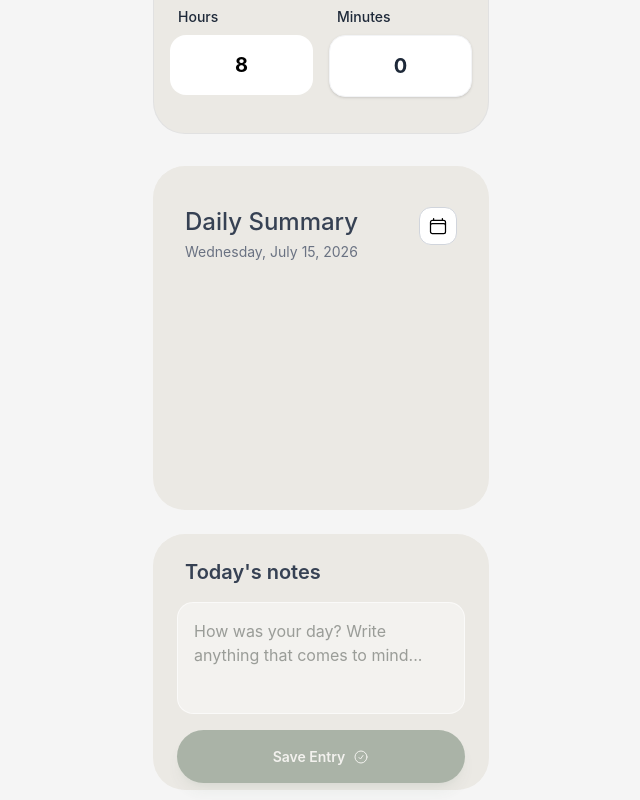
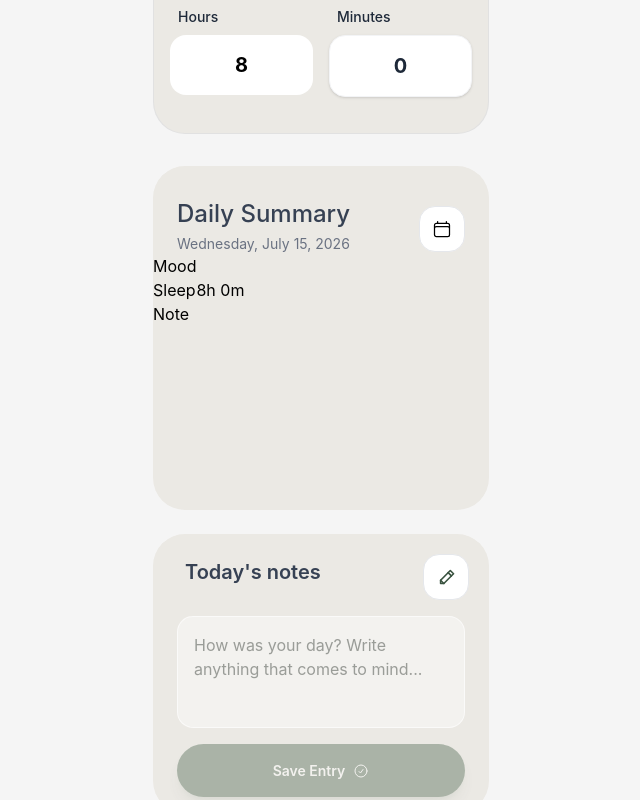
Before and after one commit to Risqybas/kelola-jiwa, a React (Vite) app: page /mood in a window 1280 px wide. Shown: the part 666-1466 px from the top of the page, without its empty margins (319-959 px from the left). Built offline with nearby package versions, Linux system fonts and the light colour scheme; no server answers.

Commit message:
93% done css and react

```diff
--- a/src/pages/mood.jsx
+++ b/src/pages/mood.jsx
@@ -19,7 +19,6 @@ const Mood = () => {
   const navigate = useNavigate();
   const [sleepHours, setSleepHours] = useState(8);
   const [sleepMinutes, setSleepMinutes] = useState(0);
-
 
   const gratitudeSentenceRef = useRef(null);
   const safetySectionRef = useRef(null);
@@ -127,11 +126,14 @@ const Mood = () => {
       });
   }, []); //need to understand
 
+  const [submitGratitude, setSubmitGratitude] = useState("");
   async function handleSubmit() {
     setStatus("submitting");
     try {
-      await submitForm(answer);
+      // await submitForm(answer);
       setStatus("success");
+      setSubmitGratitude(answer)
+      console.log(submitGratitude)
     } catch (err) {
       setStatus("typing");
       setError(err);
@@ -141,6 +143,7 @@ const Mood = () => {
   function handleTextAreaChange(e) {
     setAnswer(e.target.value);
   }
+
 
   return (
     //top page
@@ -305,12 +308,12 @@ const Mood = () => {
       </div>
 
       <div className="box w-84 h-86 rounded-4xl border-gray-300 mx-auto bg-[#EBE9E4] corner mt-8 overflow-hidden pb-6">
-        <div className="flex justify-between items-center px-8 pt-6">
+        <div className="flex justify-between items-start">
           <div>
-            <h1 className="text-2xl mt-4 font-medium text-gray-700">
+            <h1 className="text-2xl mt-8 font-medium pl-6 text-gray-700">
               Daily Summary
             </h1>
-            <h3 className="text-sm text-gray-500 mt-1">
+            <h3 className="text-sm text-gray-500 pl-6 mt-1">
               {today.toLocaleDateString("en-US", {
                 weekday: "long",
                 year: "numeric",
@@ -319,8 +322,8 @@ const Mood = () => {
               })}
             </h3>
           </div>
-          {/*kalendar logo : terakhir sampe sini belum atur*/}
-          <div className="bg-white flex justify-between p-2 border border-gray-300 rounded-xl">
+          {/* bg-white flex justify-between p-2 border border-gray-300 rounded-xl */}
+          <div className="bg-white flex items-center justify-center  p-3 border border-gray-200 rounded-2xl mt-10 mr-6">
             <svg
               xmlns="http://www.w3.org/2000/svg"
               fill="none"
@@ -337,15 +340,56 @@ const Mood = () => {
             </svg>
           </div>
         </div>
-
-
+           <table className="table-auto">
+              <tbody>
+                <tr>
+                <td>Mood</td>
+                <td>{mood}</td>
+                </tr>
+              </tbody>
+              <tbody>
+                <tr>
+                <td>Sleep</td>
+                <td>{Math.floor(sleepDuration / 60)}h {Math.floor(sleepDuration % 60)}m</td>
+                </tr>
+              </tbody>
+              <tbody>
+                <tr>
+                <td>Note</td>
+                <td>{submitGratitude}</td>
+                </tr>
+              </tbody>
+          </table>
       </div>
 
-      <div className="box w-84 h-64 bg-[#EBE9E4] rounded-4xl my-6 mx-auto">
+      <div className="box h-auto w-84 bg-[#EBE9E4] rounded-4xl my-6 mx-auto">
         {/* Gratitude Area */}
-        <h1 className="text-xl font-semibold pl-8 pt-6 text-gray-700">
-          Today's notes
-          </h1>
+        <div className="flex justify-between items-start">
+          <div>
+            <h1 className="text-xl font-semibold pl-8 pt-6 text-gray-700">
+              Today's notes
+            </h1>
+          </div>
+          <div className="bg-white flex justify-between p-2 border border-gray-200 rounded-2xl  mt-5 mr-5">
+          <svg
+            xmlns="http://www.w3.org/2000/svg"
+            viewBox="-2 0 26 24"
+            fill="none"
+            stroke="#3A5340"
+            strokeWidth="1.5"
+            strokeLinecap="round"
+            strokeLinejoin="round"
+            className="w-7 h-7 shrink-0"
+          >
+            {/* Badan pensil */}
+            <path d="M15 6L18 9L9 18H6V15L15 6Z" />
+            {/* Garis pemisah ujung pensil */}
+            <path d="M13 8L16 11" />
+            {/* Ujung pensil (tip) */}
+            <path d="M6 15L9 18" />
+          </svg>
+          </div>
+        </div>
         <div ref={safetySectionRef} className="space-y-4">
           <div className="">
             {status === "success" ? (
```
Also changed, not shown: 1 other file (tests, documents, lock files or other folders).
